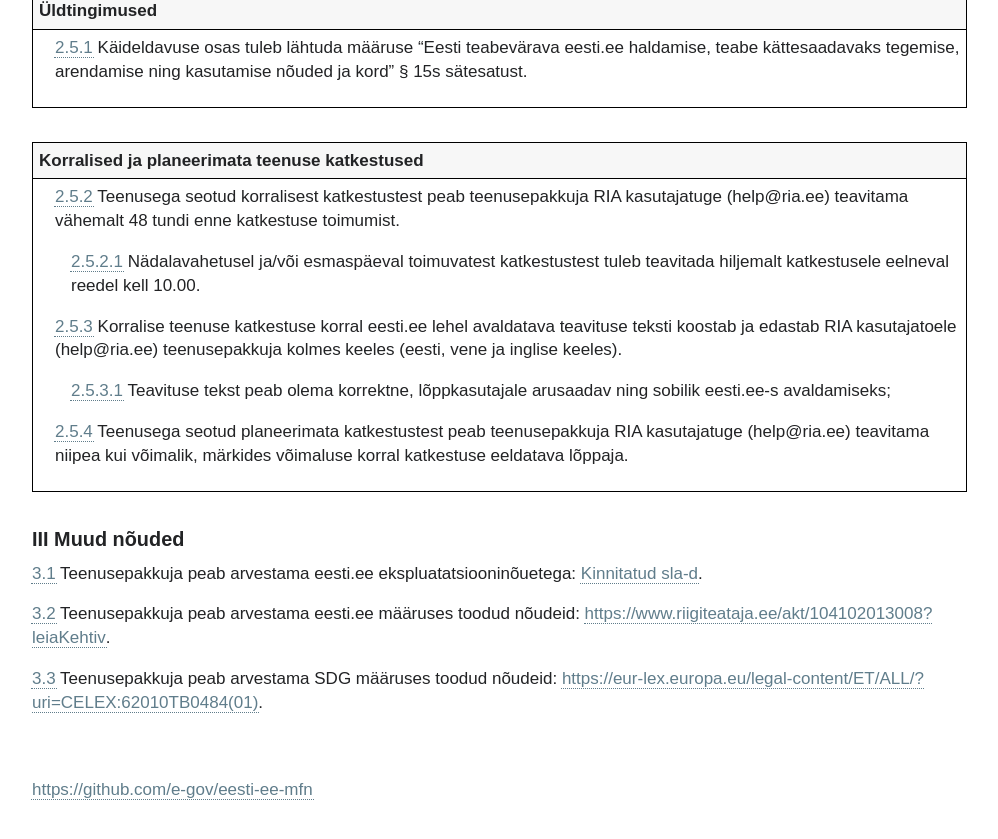
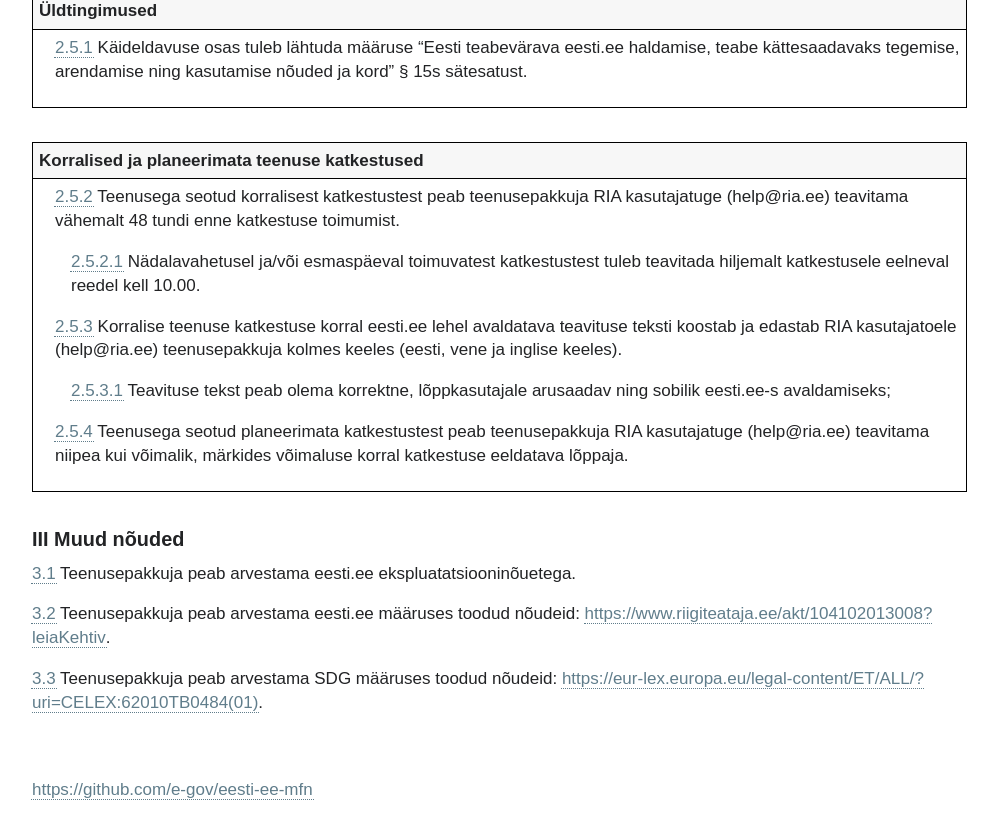
Before and after one commit to e-gov/eesti-ee-mfn, a Jekyll site: the page built from index.md, in a window 1280 px wide and 900 px high, scrolled down 9033 px. Shown: the top 839 px of the window, without its empty margins (0-998 px from the left). Built offline with Jekyll 4.4.1, drawn with Linux system fonts in a browser that asks for light colours; our own code applies the rules of GitHub Pages for plain Markdown files.

Commit message:
Update Nouded.yml

```diff
--- a/_data/Nouded.yml
+++ b/_data/Nouded.yml
@@ -482,7 +482,7 @@
   requirements:
   - number: 3.1
     name: >
-      Teenusepakkuja peab arvestama eesti.ee ekspluatatsiooninõuetega: [Kinnitatud sla-d](https://confluence.ria.ee/display/RTKS/Kinnitatud+sla-d).
+      Teenusepakkuja peab arvestama eesti.ee ekspluatatsiooninõuetega.
   - number: 3.2
     name: >
       Teenusepakkuja peab arvestama eesti.ee määruses toodud nõudeid: [https://www.riigiteataja.ee/akt/104102013008?leiaKehtiv](https://www.riigiteataja.ee/akt/104102013008?leiaKehtiv).
```
